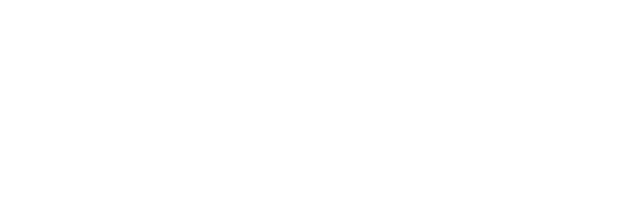
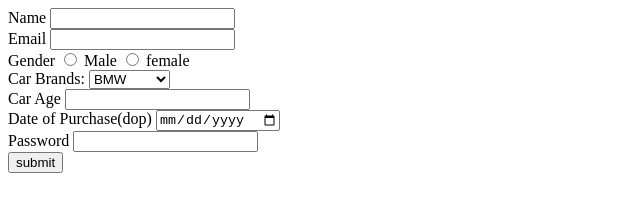
Before and after one commit to acciojob/signup-form-car-ShaikHafeezBasha, a website: page main.html in a window 1280 px wide. Shown: the whole page, without its empty margins (0-640 px from the left). Drawn offline with Linux system fonts and the light colour scheme.

Commit message:
created a submission

```diff
--- a/main.html
+++ b/main.html
@@ -10,6 +10,30 @@
 	<!-- the entire body must be written by student -->
     <script type="text/javascript" src="./script.js">
 </script>
+	<form method="post">
+		<label for="name">Name</label>
+		<input type="text" id="name" required><br>
+		<label for="email">Email</label>
+		<input type="email" id="email" required><br>
+		<label for="gender">Gender</label>
+		<input type="radio" name="gender" required>
+		<label for="male">Male</label>
+		<input type="radio" name="gender" required>
+		<label for="female">female</label><br>
+		<label for="cars">Car Brands:</label>
+		<select id="cars">
+			<option>BMW</option>
+			<option>Audi</option>
+			<option>Mercedez</option>
+		</select> <br>
+		<label for="carage">Car Age</label>
+		<input type="number" id="carage" required><br>
+		<label for="dop">Date of Purchase(dop)</label>
+		<input type="date" id="dop" required><br>
+		<label for="password">Password</label>
+		<input type="password" id="password" required><br>
+		<button type="submit">submit</button>
+	</form>
 
 </body>
 
```
